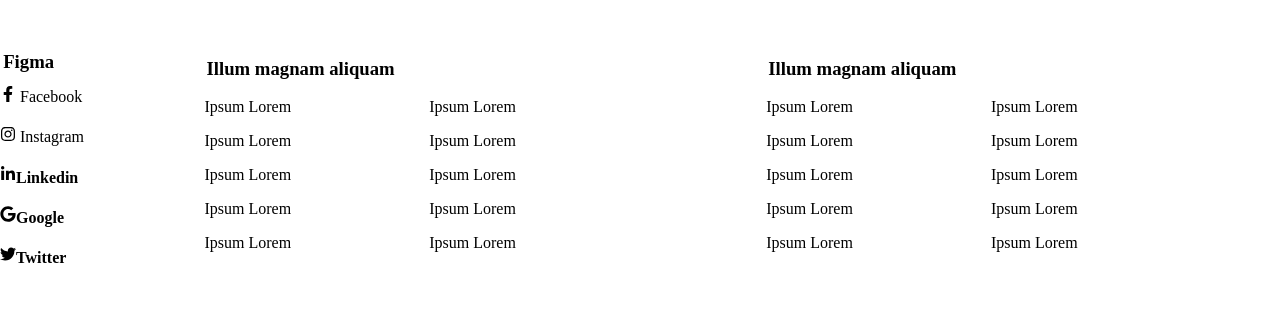
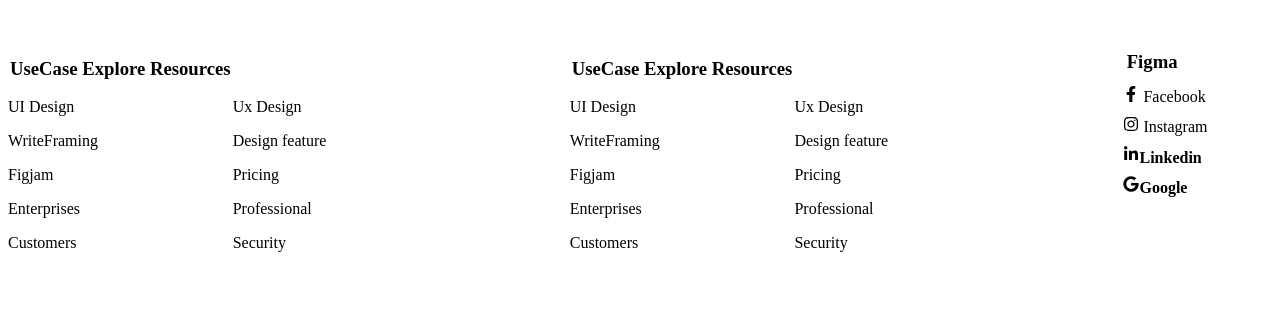
Before and after one commit to tanushukla1332/rapiddassignment, a React (Vite) app: page / in a window 1280 px wide. Shown: the part 2098-2407 px from the top of the page. Built offline with nearby package versions, Linux system fonts and the light colour scheme.

Commit message:
updated section9

```diff
--- a/src/component/section9/HyperLink.jsx
+++ b/src/component/section9/HyperLink.jsx
@@ -3,18 +3,18 @@
 function Link() {
   return (
     <div className={Sec.linkWrapper}>
-     <h3>Illum magnam aliquam</h3>
+     <h3>UseCase Explore Resources</h3>
      <div className={Sec.links}>
-        <li>Ipsum Lorem</li>
-        <li>Ipsum Lorem</li>
-        <li>Ipsum Lorem</li>
-        <li>Ipsum Lorem</li>
-        <li>Ipsum Lorem</li>
-        <li>Ipsum Lorem</li>
-        <li>Ipsum Lorem</li>
-        <li>Ipsum Lorem</li>
-        <li>Ipsum Lorem</li>
-        <li>Ipsum Lorem</li>
+        <li>UI Design</li>
+        <li>Ux Design</li>
+        <li>WriteFraming</li>
+        <li>Design feature</li>
+        <li>Figjam</li>
+        <li>Pricing</li>
+        <li>Enterprises</li>
+        <li>Professional</li>
+        <li>Customers</li>
+        <li>Security</li>
 
      </div>
     </div>
--- a/src/component/section9/Section9.jsx
+++ b/src/component/section9/Section9.jsx
@@ -6,12 +6,12 @@
 function Section9() {
   return (
     <div className={style.sec9wrapper}>
-      <Section9last/>
-      {/* <Section9last/> */}
+
       <HyperLink/>
       <HyperLink/>
+      <Section9last/>
+
     </div>
   )
 }
-
 export default Section9
--- a/src/component/section9/Section9.module.css
+++ b/src/component/section9/Section9.module.css
@@ -26,7 +26,7 @@
 }
 .buyLinkWrapper {
   width: 30%;
-  /* border: 1px solid; */
+  margin-left: 0px;
 }
 .buyLinkWrapper h3 {
   padding: 0.2rem;
@@ -37,7 +37,7 @@
 }
 .buyLinks a{
   text-decoration: none;
-  padding-block:10px;
+  margin: 10px 0 0 0;
   color: black;
 
 }
@@ -66,12 +66,14 @@
     display: flex;
     flex-direction: column;
     width: 100%;
-    align-items: center;
+    /* align-items: center; */
+    margin-left: 10px;
     height: 100%;
 
   }
   .buyLinkWrapper h3{
     font-weight:900;
+    /* text-align: center; */
   }
 
   .buyLinks {
@@ -79,10 +81,12 @@
     width: 100%;
     display: flex;
     flex-wrap: wrap;
-    align-items: center;
+    /* align-items: center; */
 
   }
-  .buyLinks a{
-    padding-block:10px;
+  .buyLinks a {
+    margin: 0px;
+
   }
+
 }
--- a/src/component/section9/section9last.jsx
+++ b/src/component/section9/section9last.jsx
@@ -11,7 +11,8 @@
       <a href="https://www.instagram.com" target="_blank" rel="noopener noreferrer"><FaInstagram /> Instagram </a>
       <a href="https://www.linkedin.com" target="_blank" rel="noopener noreferrer"><span><FaLinkedinIn/>Linkedin</span></a>
       <a href="https://www.google.com" target="_blank" rel="noopener noreferrer"> <span><FaGoogle/>Google</span> </a>
-      <a href="https://www.twitter.com" target="_blank" rel="noopener noreferrer"> <span><FaTwitter/>Twitter</span> </a>
+      {/* <a href="https://www.twitter.com" target="_blank" rel="noopener noreferrer"> <span><FaTwitter/>Twitter</span> </a>
+      <a href="https://www.twitter.com" target="_blank" rel="noopener noreferrer"> <span><FaTwitter/>Twitter</span> </a> */}
     </div>
     </div>
   )
```
